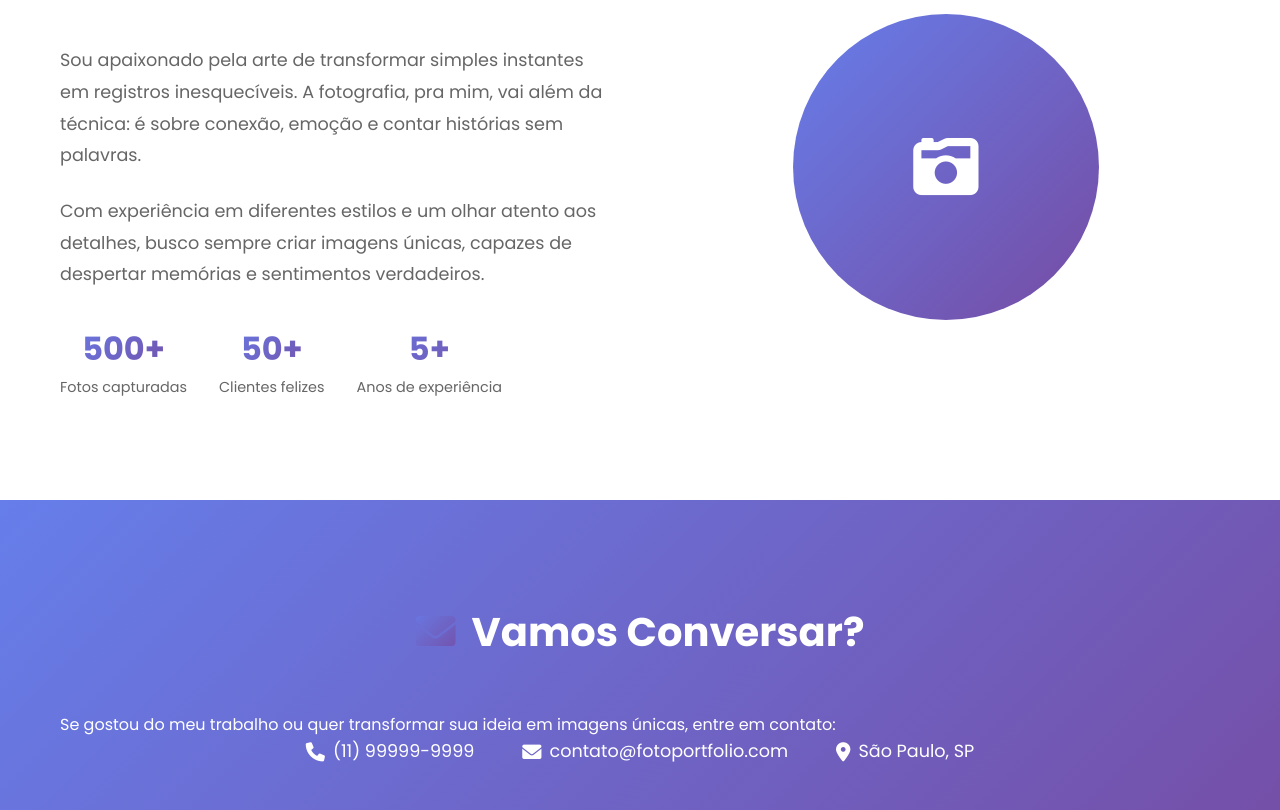
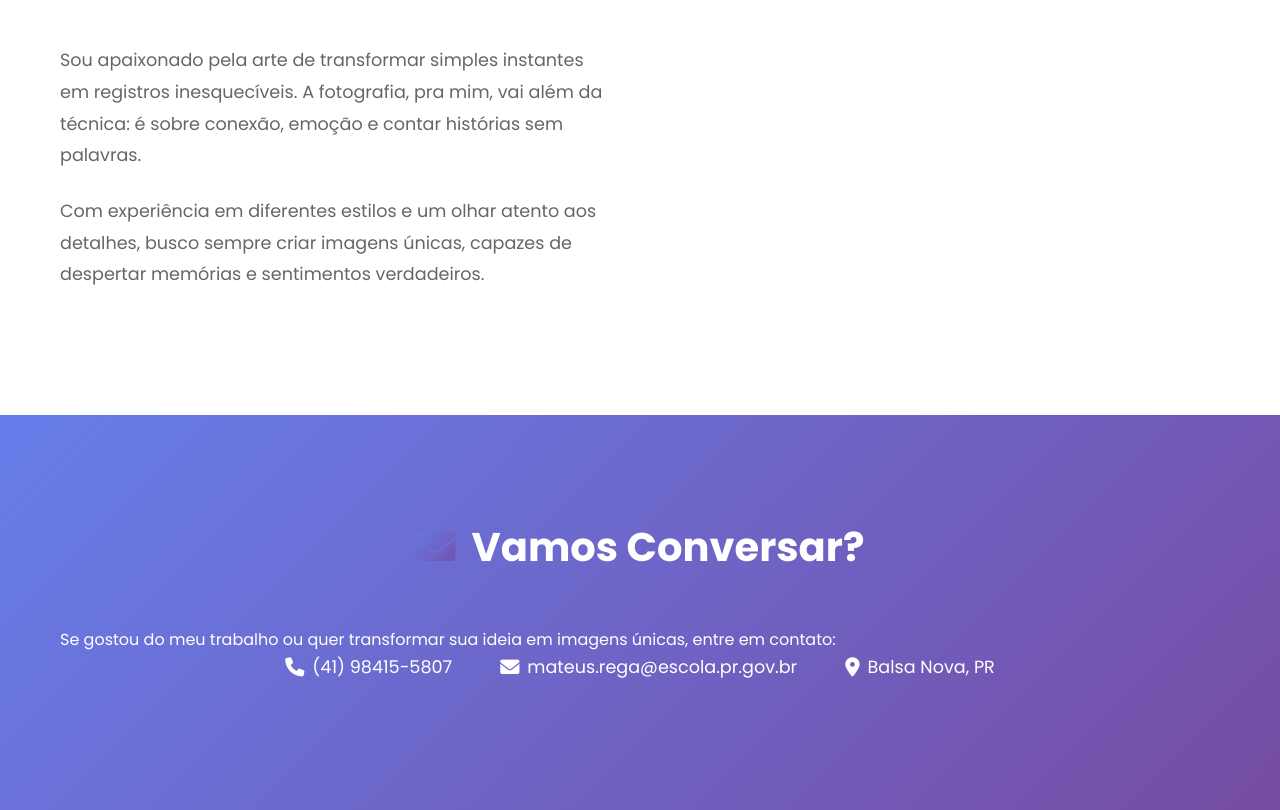
Before and after one commit to MateusRega321/portifolio-fotografias, a plain HTML site: page index.html in a window 1280 px wide. Shown: the part 3652-4462 px from the top of the page. Drawn offline with Linux system fonts and the light colour scheme.

Commit message:
Update index.html

```diff
--- a/index.html
+++ b/index.html
@@ -90,26 +90,7 @@
                     <p>Sou apaixonado pela arte de transformar simples instantes em registros inesquecíveis.
                     A fotografia, pra mim, vai além da técnica: é sobre conexão, emoção e contar histórias sem palavras.</p>
                     <p>Com experiência em diferentes estilos e um olhar atento aos detalhes, busco sempre criar imagens únicas, capazes de despertar memórias e sentimentos verdadeiros.</p>
-                    <div class="stats">
-                        <div class="stat">
-                            <span class="stat-number">500+</span>
-                            <span class="stat-label">Fotos capturadas</span>
-                        </div>
-                        <div class="stat">
-                            <span class="stat-number">50+</span>
-                            <span class="stat-label">Clientes felizes</span>
-                        </div>
-                        <div class="stat">
-                            <span class="stat-number">5+</span>
-                            <span class="stat-label">Anos de experiência</span>
-                        </div>
-                    </div>
-                </div>
-                <div class="about-image">
-                    <div class="image-placeholder">
-                        <i class="fas fa-camera-retro"></i>
-                    </div>
-                </div>
+
             </div>
         </div>
     </section>
@@ -126,22 +107,16 @@
                 <div class="contact-info">
                     <div class="contact-item">
                         <i class="fas fa-phone"></i>
-                        <span>(11) 99999-9999</span>
+                        <span>(41) 98415-5807</span>
                     </div>
                     <div class="contact-item">
                         <i class="fas fa-envelope"></i>
-                        <span>contato@fotoportfolio.com</span>
+                        <span>mateus.rega@escola.pr.gov.br</span>
                     </div>
                     <div class="contact-item">
                         <i class="fas fa-map-marker-alt"></i>
-                        <span>São Paulo, SP</span>
+                        <span>Balsa Nova, PR</span>
                     </div>
-                </div>
-                <div class="social-links">
-                    <a href="#" class="social-link"><i class="fab fa-instagram"></i></a>
-                    <a href="#" class="social-link"><i class="fab fa-facebook"></i></a>
-                    <a href="#" class="social-link"><i class="fab fa-twitter"></i></a>
-                    <a href="#" class="social-link"><i class="fab fa-linkedin"></i></a>
                 </div>
             </div>
         </div>
```
